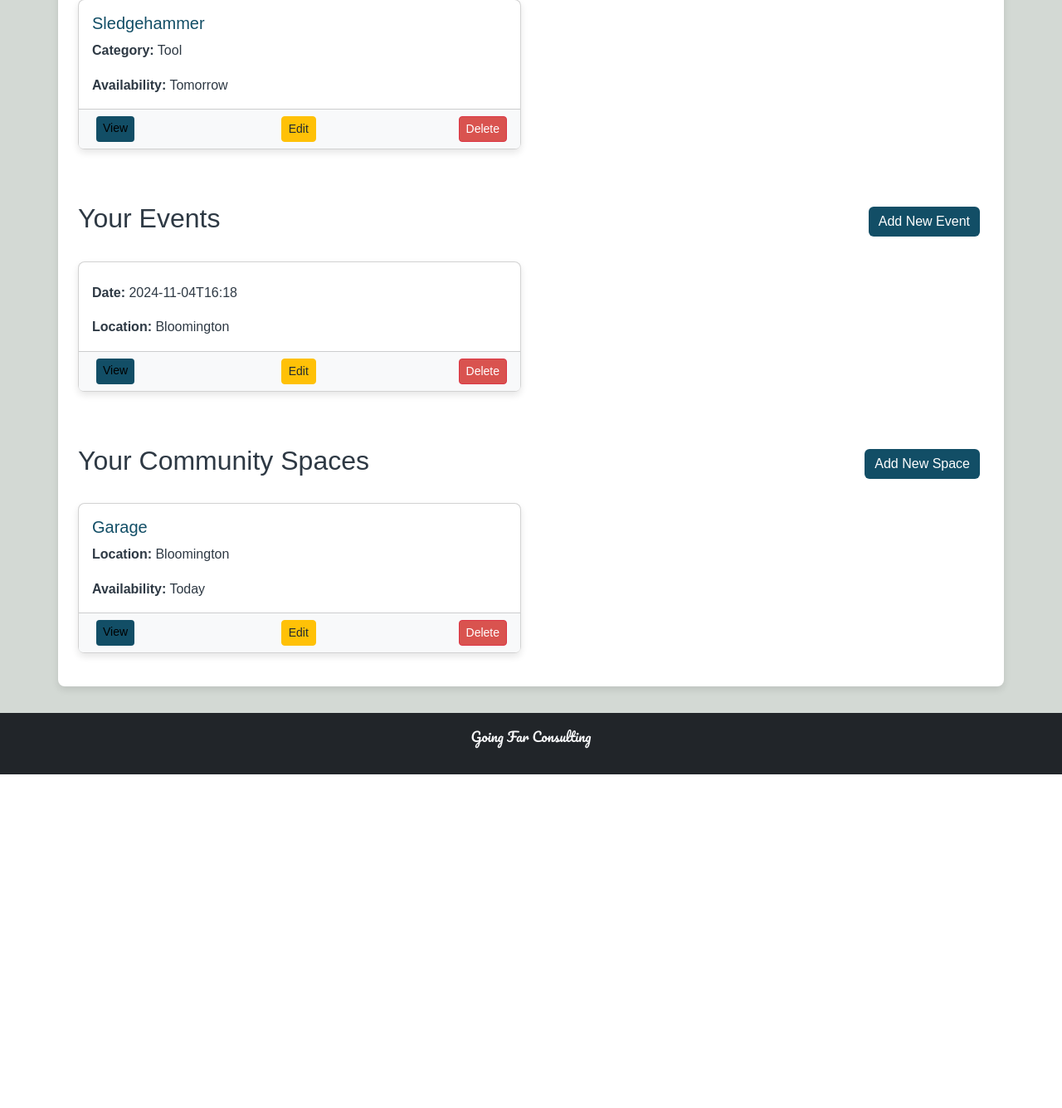
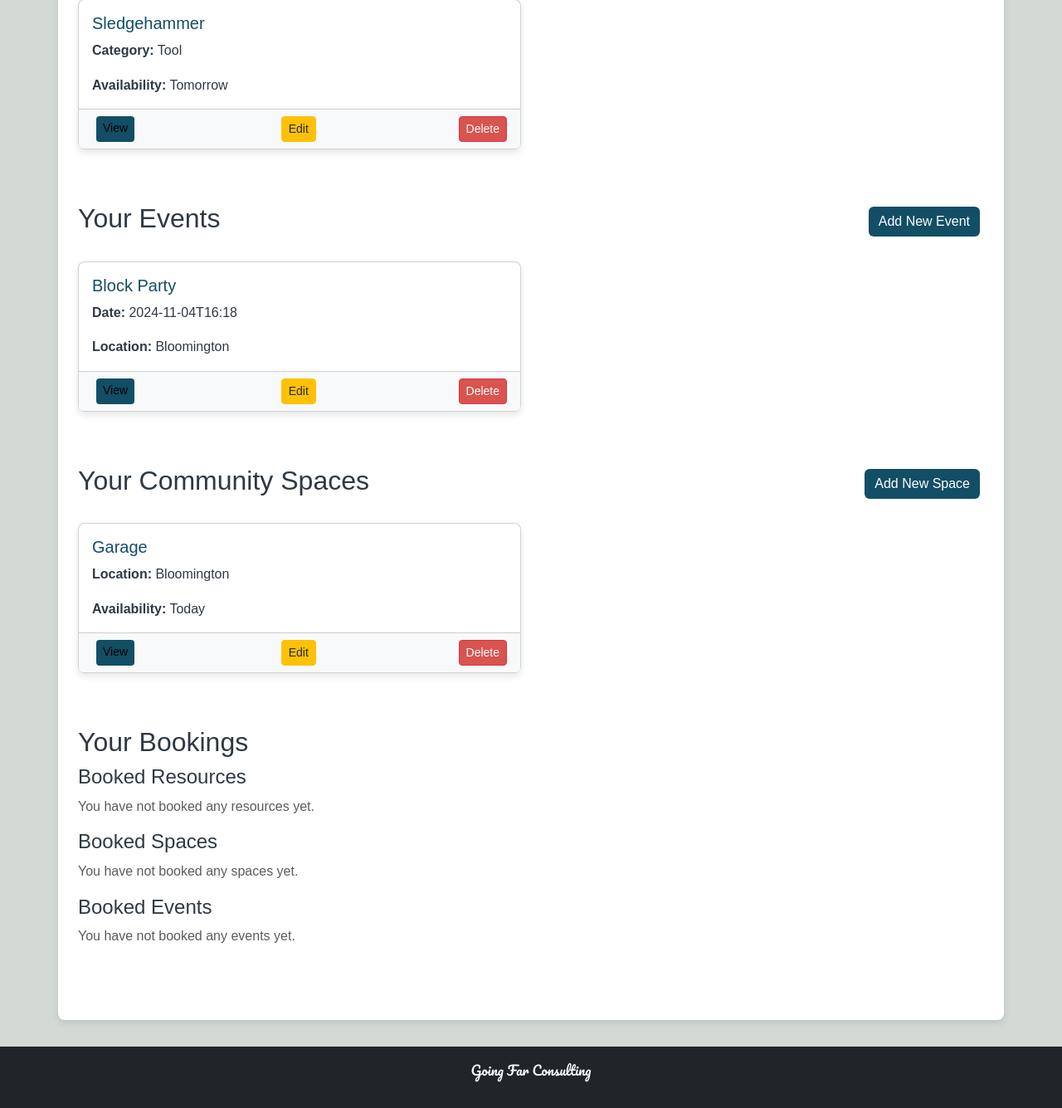
Before and after one commit to aswalden/SPD_FinalProject-2, a Flask app: page /profile in a window 1280 px wide. Shown: the part 760-2095 px from the top of the page at 83% size. Before the commit the page ends 1693 px from the top, so only its background shows below. Run offline with Flask 3, Linux system fonts and the light colour scheme; a user stored in the database is signed in; data comes from the database, SQL or seed files in the repository; both versions use the stored data as it was after the commit.

Commit message:
Added booking for events. It is not adding to the db though. Will need to fix that and then add for spaces and resources.

```diff
--- a/app.py
+++ b/app.py
@@ -1,5 +1,6 @@
 # app.py
 import os
+import sqlite3
 from config import DevelopmentConfig, ProductionConfig
 from flask import Flask, render_template, request, redirect, url_for, flash, session, g, jsonify
 from werkzeug.security import check_password_hash
@@ -10,7 +11,8 @@ from database import (
     create_resource, get_recent_resources, get_resource_by_id, send_message, update_resource,
     delete_resource, get_all_resources, get_top_reviews, get_conversation, get_inbox,
     create_space, get_all_spaces, get_space_by_id, create_event, get_all_events, get_event_by_id,
-    get_db, get_resources_by_user, get_events_by_user, get_spaces_by_user,
+    get_db, get_resources_by_user, get_events_by_user, get_spaces_by_user, book_resource, book_event,
+    book_space, get_event_bookings_by_user, get_resource_bookings_by_user, get_space_bookings_by_user
 
 )
 
@@ -482,11 +484,26 @@ def list_events():
 
 @app.route('/event/<int:event_id>')
 def view_event(event_id):
+    user_id = session.get('user_id')  # Get the logged-in user's ID
+    if not user_id:
+        flash("Please log in to view this event.", "error")
+        return redirect(url_for('login'))
+
+    # Fetch event details
     event = get_event_by_id(event_id)
     if not event:
         flash("Event not found.", "error")
         return redirect(url_for('list_events'))
-    return render_template('view_event.html', event=event)
+
+    # Check if the user has already booked the event
+    booked = get_db().execute(
+        "SELECT 1 FROM event_bookings WHERE user_id = ? AND event_id = ?",
+        (user_id, event_id)
+    ).fetchone() is not None
+
+    # Render the event with booking status
+    return render_template('view_event.html', event=event, booked=booked)
+
 
 
 
@@ -607,6 +624,112 @@ def delete_event(event_id):
     flash("Event deleted successfully.", "success")
     return redirect(url_for('list_events'))
 
+@app.route('/event/<int:event_id>/book', methods=['POST'])
+def book_event(event_id):
+    user_id = session.get('user_id')
+    if not user_id:
+        flash("Please log in to book this event.", "error")
+        return redirect(url_for('login'))
+
+    # Logic to save the booking in the database
+    try:
+        db = get_db()
+        db.execute(
+            "INSERT INTO event_bookings (event_id, user_id) VALUES (?, ?)",
+            (event_id, user_id)
+        )
+        db.commit()
+        flash("Successfully booked the event!", "success")
+    except sqlite3.IntegrityError:
+        flash("You have already booked this event.", "error")
+    except Exception as e:
+        app.logger.error(f"Error booking event: {e}")
+        flash("An error occurred while booking the event. Please try again.", "error")
+
+    return redirect(url_for('view_event', event_id=event_id))
+
+@app.route('/resource/<int:resource_id>/book', methods=['POST'])
+def book_resource_route(resource_id):
+    user_id = session.get('user_id')
+    if not user_id:
+        flash("Please log in to book this resource.", "error")
+        return redirect(url_for('login'))
+
+    # Check if the resource exists
+    resource = get_resource_by_id(resource_id)
+    if not resource:
+        flash("Resource not found.", "error")
+        return redirect(url_for('list_resources'))
+
+    booking_date = datetime.now().strftime('%Y-%m-%d')
+
+    try:
+        book_resource(user_id, resource_id, booking_date)
+        flash("Resource booked successfully!", "success")
+    except Exception as e:
+        app.logger.error(f"Error booking resource: {e}")
+        flash("An error occurred while booking the resource. Please try again.", "error")
+
+    return redirect(url_for('view_resource', id=resource_id))
+
+@app.route('/space/<int:space_id>/book', methods=['POST'])
+def book_space_route(space_id):
+    user_id = session.get('user_id')
+    if not user_id:
+        flash("Please log in to book this space.", "error")
+        return redirect(url_for('login'))
+
+    # Check if the space exists
+    space = get_space_by_id(space_id)
+    if not space:
+        flash("Space not found.", "error")
+        return redirect(url_for('list_spaces'))
+
+    booking_date = datetime.now().strftime('%Y-%m-%d')
+
+    try:
+        book_space(user_id, space_id, booking_date)
+        flash("Space booked successfully!", "success")
+    except Exception as e:
+        app.logger.error(f"Error booking space: {e}")
+        flash("An error occurred while booking the space. Please try again.", "error")
+
+    return redirect(url_for('view_space', space_id=space_id))
+
+@app.route('/event/<int:event_id>/book', methods=['POST'])
+def book_event_route(event_id):
+    user_id = session.get('user_id')  # Get the logged-in user's ID
+    if not user_id:
+        flash("Please log in to book this event.", "error")
+        return redirect(url_for('login'))
+
+    # Check if the event exists
+    event = get_event_by_id(event_id)
+    if not event:
+        flash("Event not found.", "error")
+        return redirect(url_for('list_events'))
+
+    # Check if the user has already booked the event
+    db = get_db()
+    already_booked = db.execute(
+        "SELECT 1 FROM event_bookings WHERE user_id = ? AND event_id = ?",
+        (user_id, event_id)
+    ).fetchone()
+
+    if already_booked:
+        flash("You have already booked this event.", "info")
+        return redirect(url_for('view_event', event_id=event_id))
+
+    # Book the event
+    try:
+        booking_date = datetime.now().strftime('%Y-%m-%d')
+        book_event(user_id, event_id, booking_date)  # Call the helper function
+        flash("Event booked successfully!", "success")
+    except Exception as e:
+        app.logger.error(f"Error booking event: {e}")
+        flash("An error occurred while booking the event. Please try again.", "error")
+
+    return redirect(url_for('view_event', event_id=event_id))
 
 if __name__ == '__main__':
     app.run(debug=True)
--- a/database.py
+++ b/database.py
@@ -81,6 +81,32 @@ def init_db():
             location TEXT NOT NULL,
             hosted_by INTEGER NOT NULL,
             FOREIGN KEY (hosted_by) REFERENCES users (id) ON DELETE CASCADE
+        );
+        CREATE TABLE IF NOT EXISTS resource_bookings (
+            booking_id INTEGER PRIMARY KEY AUTOINCREMENT,
+            user_id INTEGER NOT NULL,
+            resource_id INTEGER NOT NULL,
+            booking_date TEXT NOT NULL,
+            FOREIGN KEY (user_id) REFERENCES users (id) ON DELETE CASCADE,
+            FOREIGN KEY (resource_id) REFERENCES resources (resource_id) ON DELETE CASCADE
+        );
+
+        CREATE TABLE IF NOT EXISTS space_bookings (
+            booking_id INTEGER PRIMARY KEY AUTOINCREMENT,
+            user_id INTEGER NOT NULL,
+            space_id INTEGER NOT NULL,
+            booking_date TEXT NOT NULL,
+            FOREIGN KEY (user_id) REFERENCES users (id) ON DELETE CASCADE,
+            FOREIGN KEY (space_id) REFERENCES spaces (space_id) ON DELETE CASCADE
+        );
+
+        CREATE TABLE IF NOT EXISTS event_bookings (
+            booking_id INTEGER PRIMARY KEY AUTOINCREMENT,
+            user_id INTEGER NOT NULL,
+            event_id INTEGER NOT NULL,
+            booking_date TEXT NOT NULL,
+            FOREIGN KEY (user_id) REFERENCES users (id) ON DELETE CASCADE,
+            FOREIGN KEY (event_id) REFERENCES events (event_id) ON DELETE CASCADE
         );
     ''')
     db.commit()
@@ -275,3 +301,48 @@ def get_spaces_by_user(user_id):
         "SELECT * FROM spaces WHERE created_by = ?",
         (user_id,)
     ).fetchall()
+
+# Resource booking functions
+def book_resource(user_id, resource_id, booking_date):
+    db = get_db()
+    db.execute(
+        "INSERT INTO resource_bookings (user_id, resource_id, booking_date) VALUES (?, ?, ?)",
+        (user_id, resource_id, booking_date)
+    )
+    db.commit()
+
+def get_resource_bookings_by_user(user_id):
+    return get_db().execute(
+        "SELECT rb.*, r.title FROM resource_bookings rb JOIN resources r ON rb.resource_id = r.resource_id WHERE rb.user_id = ?",
+        (user_id,)
+    ).fetchall()
+
+# Space booking functions
+def book_space(user_id, space_id, booking_date):
+    db = get_db()
+    db.execute(
+        "INSERT INTO space_bookings (user_id, space_id, booking_date) VALUES (?, ?, ?)",
+        (user_id, space_id, booking_date)
+    )
+    db.commit()
+
+def get_space_bookings_by_user(user_id):
+    return get_db().execute(
+        "SELECT sb.*, s.name FROM space_bookings sb JOIN spaces s ON sb.space_id = s.space_id WHERE sb.user_id = ?",
+        (user_id,)
+    ).fetchall()
+
+# Event booking functions
+def book_event(user_id, event_id, booking_date):
+    db = get_db()
+    db.execute(
+        "INSERT INTO event_bookings (user_id, event_id, booking_date) VALUES (?, ?, ?)",
+        (user_id, event_id, booking_date)
+    )
+    db.commit()
+
+def get_event_bookings_by_user(user_id):
+    return get_db().execute(
+        "SELECT eb.*, e.name FROM event_bookings eb JOIN events e ON eb.event_id = e.event_id WHERE eb.user_id = ?",
+        (user_id,)
+    ).fetchall()
--- a/templates/profile.html
+++ b/templates/profile.html
@@ -23,7 +23,7 @@
         </div>
     </div>
 
-    <!-- Resources, Events, and Spaces Section -->
+    <!-- Resources, Events, Spaces, and Bookings Section -->
     <div class="row">
         <!-- Resources Section -->
         <div class="col-md-12 mb-5">
@@ -71,7 +71,7 @@
                         <div class="col-md-6 mb-3">
                             <div class="card h-100">
                                 <div class="card-body">
-                                    <h5 class="card-title">{{ event.title }}</h5>
+                                    <h5 class="card-title">{{ event.name }}</h5>
                                     <p class="card-text"><strong>Date:</strong> {{ event.date }}</p>
                                     <p class="card-text"><strong>Location:</strong> {{ event.location }}</p>
                                 </div>
@@ -92,7 +92,7 @@
         </div>
 
         <!-- Spaces Section -->
-        <div class="col-md-12">
+        <div class="col-md-12 mb-5">
             <div class="d-flex justify-content-between align-items-center mb-4">
                 <h2>Your Community Spaces</h2>
                 <a href="{{ url_for('new_space') }}" class="btn btn-primary">Add New Space</a>
@@ -123,6 +123,44 @@
                 <p class="text-muted">You have not added any community spaces yet.</p>
             {% endif %}
         </div>
+
+        <!-- Bookings Section -->
+        <div class="col-md-12 mb-5">
+            <h2>Your Bookings</h2>
+
+            <h4>Booked Resources</h4>
+            {% if resource_bookings %}
+                <ul>
+                    {% for booking in resource_bookings %}
+                    <li>{{ booking.title }} (Booked on {{ booking.booking_date }})</li>
+                    {% endfor %}
+                </ul>
+            {% else %}
+                <p class="text-muted">You have not booked any resources yet.</p>
+            {% endif %}
+
+            <h4>Booked Spaces</h4>
+            {% if space_bookings %}
+                <ul>
+                    {% for booking in space_bookings %}
+                    <li>{{ booking.name }} (Booked on {{ booking.booking_date }})</li>
+                    {% endfor %}
+                </ul>
+            {% else %}
+                <p class="text-muted">You have not booked any spaces yet.</p>
+            {% endif %}
+
+            <h4>Booked Events</h4>
+            {% if event_bookings %}
+                <ul>
+                    {% for booking in event_bookings %}
+                    <li>{{ booking.name }} (Booked on {{ booking.booking_date }})</li>
+                    {% endfor %}
+                </ul>
+            {% else %}
+                <p class="text-muted">You have not booked any events yet.</p>
+            {% endif %}
+        </div>
     </div>
 </div>
 {% endblock %}
```
Also changed, not shown: templates/view_event.html (+12 -0 lines), smart_neighborhood.db.
